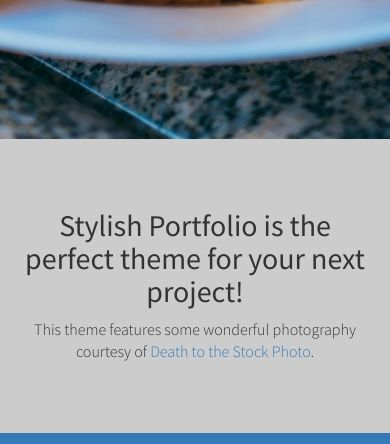
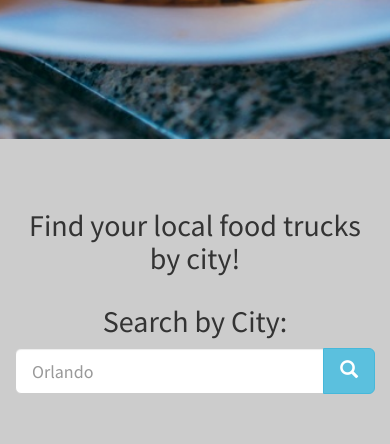
Before and after one commit to tiffihaag/TeamWeek8, a PHP site: page / in a window 390 px wide. Shown: the part 777-1221 px from the top of the page. Run offline with PHP 8.4, Linux system fonts and the light colour scheme; some libraries are stand-ins or nearby versions.

Commit message:
move map add input

```diff
--- a/css/stylish-portfolio.css
+++ b/css/stylish-portfolio.css
@@ -251,9 +251,11 @@ footer {
   right: 5px;
 }
 
+.citycenter {
+    text-align: center;
+}
 
-
-/* login css--------*/
+/* login css---------------------*/
 body {
     background: #ccc;
 }
--- a/index.html
+++ b/index.html
@@ -83,8 +83,25 @@
         <div class="container">
             <div class="row">
                 <div class="col-lg-12 text-center">
-                    <h2>Stylish Portfolio is the perfect theme for your next project!</h2>
-                    <p class="lead">This theme features some wonderful photography courtesy of <a target="_blank" href="http://join.deathtothestockphoto.com/">Death to the Stock Photo</a>.</p>
+                    <h2>Find your local food trucks by city!</h2>
+
+                            <div class="row">
+                            <div class="col-md-5 citycenter">
+                                <h2>Search by City:</h2>
+                                <div id="custom-search-input">
+                                    <div class="input-group col-md-12">
+                                        <input type="text" class="form-control input-lg" placeholder="Orlando" />
+                                        <span class="input-group-btn">
+                                            <button class="btn btn-info btn-lg" type="button">
+                                                <i class="glyphicon glyphicon-search"></i>
+                                            </button>
+                                        </span>
+                                    </div>
+                                </div>
+                            </div>
+                        </div>
+
+
                 </div>
             </div>
             <!-- /.row -->
@@ -93,6 +110,16 @@
     </section>
 
     <div></div>
+
+     <!-- Map -->
+    <section id="contact" class="map">
+        <iframe width="100%" height="100%" frameborder="0" scrolling="no" marginheight="0" marginwidth="0" src="https://maps.google.com/maps?f=q&amp;source=s_q&amp;hl=en&amp;geocode=&amp;q=Twitter,+Inc.,+Market+Street,+San+Francisco,+CA&amp;aq=0&amp;oq=twitter&amp;sll=28.659344,-81.187888&amp;sspn=0.128789,0.264187&amp;ie=UTF8&amp;hq=Twitter,+Inc.,+Market+Street,+San+Francisco,+CA&amp;t=m&amp;z=15&amp;iwloc=A&amp;output=embed"></iframe>
+        <br />
+        <small>
+            <a href="https://maps.google.com/maps?f=q&amp;source=embed&amp;hl=en&amp;geocode=&amp;q=Twitter,+Inc.,+Market+Street,+San+Francisco,+CA&amp;aq=0&amp;oq=twitter&amp;sll=28.659344,-81.187888&amp;sspn=0.128789,0.264187&amp;ie=UTF8&amp;hq=Twitter,+Inc.,+Market+Street,+San+Francisco,+CA&amp;t=m&amp;z=15&amp;iwloc=A"></a>
+        </small>
+        </iframe>
+    </section>
 
     <!-- Services -->
     <!-- The circle icons use Font Awesome's stacked icon classes. For more information, visit http://fontawesome.io/examples/ -->
@@ -232,31 +259,15 @@
         </div>
     </aside>
 
-    <!-- Map -->
-    <section id="contact" class="map">
-        <iframe width="100%" height="100%" frameborder="0" scrolling="no" marginheight="0" marginwidth="0" src="https://maps.google.com/maps?f=q&amp;source=s_q&amp;hl=en&amp;geocode=&amp;q=Twitter,+Inc.,+Market+Street,+San+Francisco,+CA&amp;aq=0&amp;oq=twitter&amp;sll=28.659344,-81.187888&amp;sspn=0.128789,0.264187&amp;ie=UTF8&amp;hq=Twitter,+Inc.,+Market+Street,+San+Francisco,+CA&amp;t=m&amp;z=15&amp;iwloc=A&amp;output=embed"></iframe>
-        <br />
-        <small>
-            <a href="https://maps.google.com/maps?f=q&amp;source=embed&amp;hl=en&amp;geocode=&amp;q=Twitter,+Inc.,+Market+Street,+San+Francisco,+CA&amp;aq=0&amp;oq=twitter&amp;sll=28.659344,-81.187888&amp;sspn=0.128789,0.264187&amp;ie=UTF8&amp;hq=Twitter,+Inc.,+Market+Street,+San+Francisco,+CA&amp;t=m&amp;z=15&amp;iwloc=A"></a>
-        </small>
-        </iframe>
-    </section>
+
 
     <!-- Footer -->
     <footer>
         <div class="container">
             <div class="row">
                 <div class="col-lg-10 col-lg-offset-1 text-center">
-                    <h4><strong>Start Bootstrap</strong>
+                    <h4><strong>Food Truck Finds</strong>
                     </h4>
-                    <p>3481 Melrose Place
-                        <br>Beverly Hills, CA 90210</p>
-                    <ul class="list-unstyled">
-                        <li><i class="fa fa-phone fa-fw"></i> (123) 456-7890</li>
-                        <li><i class="fa fa-envelope-o fa-fw"></i> <a href="mailto:name@example.com">name@example.com</a>
-                        </li>
-                    </ul>
-                    <br>
                     <ul class="list-inline">
                         <li>
                             <a href="#"><i class="fa fa-facebook fa-fw fa-3x"></i></a>
@@ -269,7 +280,7 @@
                         </li>
                     </ul>
                     <hr class="small">
-                    <p class="text-muted">Copyright &copy; Your Website 2014</p>
+                    <p class="text-muted">Copyright &copy; Food Truck Finds 2016</p>
                 </div>
             </div>
         </div>
```
